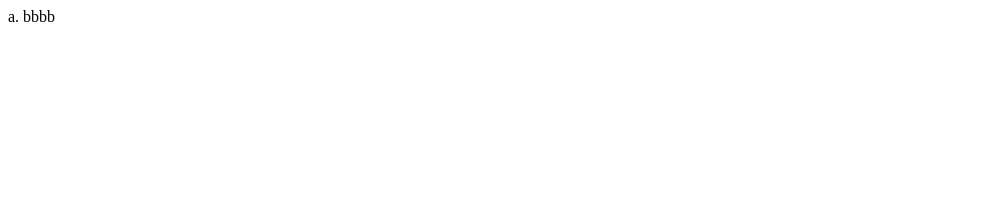
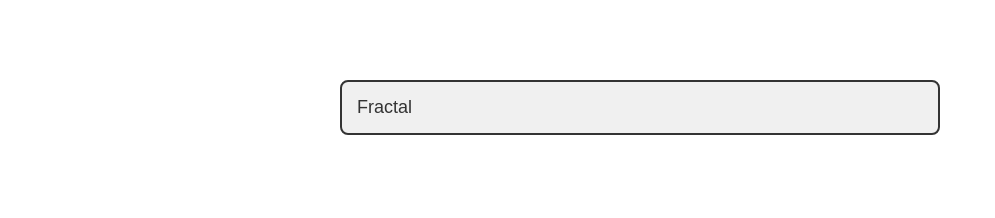
Before and after one commit to cgsg243/cgsg243.github.io, a plain HTML site: page index.html in a window 1280 px wide. Shown: the whole page, without its empty margins (0-995 px from the left). Drawn offline with Linux system fonts and the light colour scheme.

Commit message:
Add files via upload

```diff
--- a/index.html
+++ b/index.html
@@ -1 +1,33 @@
-a. bbbb
+<!DOCTYPE html>
+<html>
+<head>
+    <title>Summer Practies 2026 cgsg243</title>
+    <style>
+        body {
+            font-family: Arial, sans-serif;
+            max-width: 600px;
+            margin: 50px auto;
+            padding: 20px;
+        }
+        .file-link {
+            display: block;
+            padding: 15px;
+            margin: 10px 0;
+            background-color: #f0f0f0;
+            border: 2px solid #333;
+            border-radius: 8px;
+            text-decoration: none;
+            color: #333;
+            font-size: 18px;
+        }
+        .file-link:hover
+        {
+            background-color: #e0e0e0;
+            border-color: #4CAF50;
+        }
+    </style>
+</head>
+<body>
+    <a href="./Fractal/index.html" class="file-link">Fractal</a>
+</body>
+</html>
```
